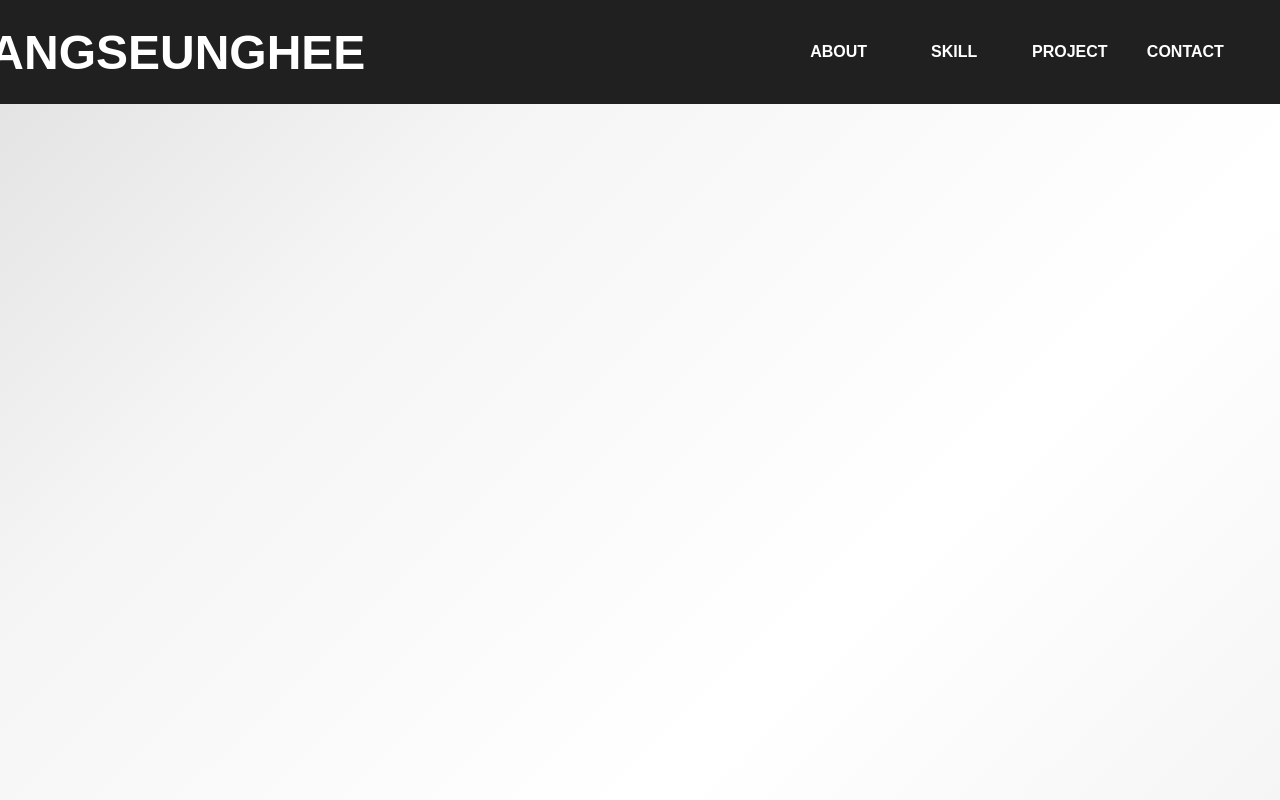
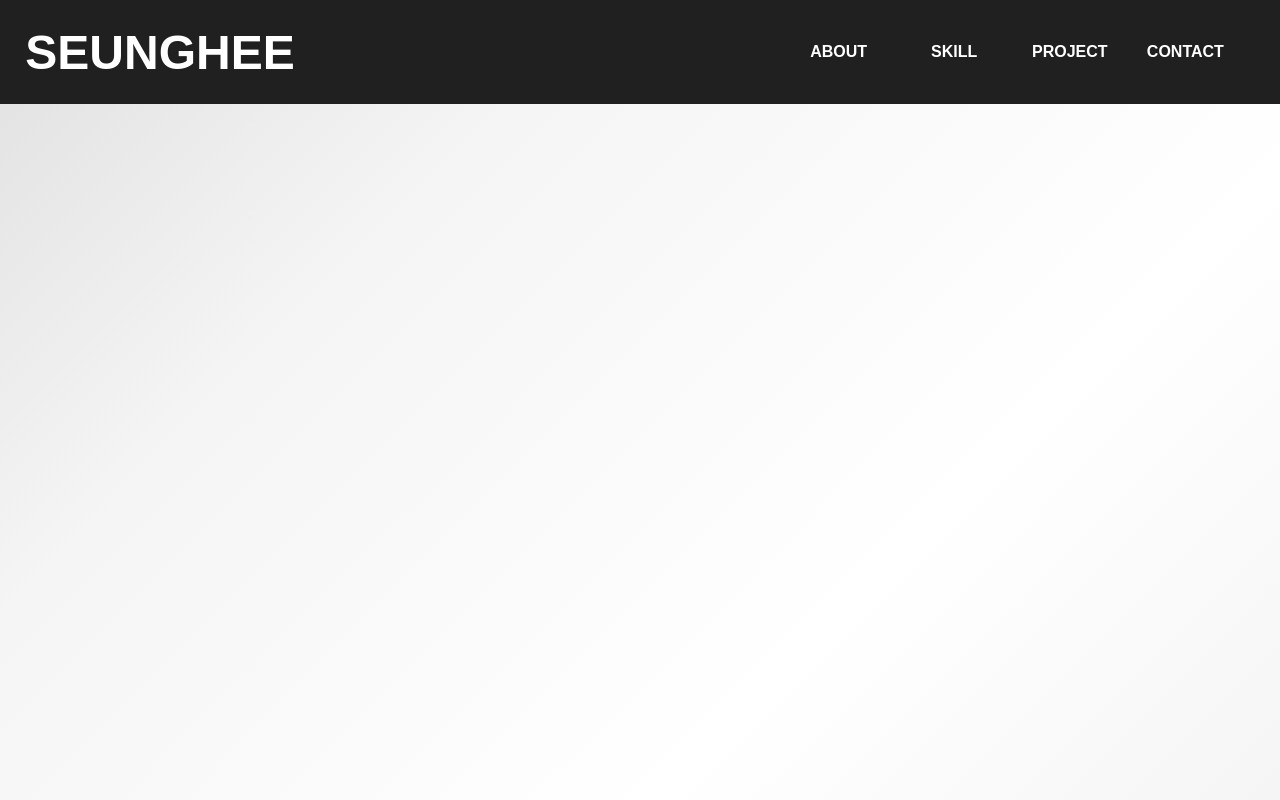
Before and after one commit to seunghee1108/portfolio, a Next.js app: page / in a window 1280 px wide. Shown: the top 800 px of the page. Built offline with nearby package versions, Linux system fonts and the light colour scheme.

Commit message:
topbar 수정

```diff
--- a/app/components/Topbar.tsx
+++ b/app/components/Topbar.tsx
@@ -16,7 +16,7 @@ function Topbar({ box1Ref, box2Ref, box3Ref, box4Ref, box5Ref}) {
   return (
     <div className={styles.topbar}>
       <div className={styles.div2}>
-        <Link href="/">BANGSEUNGHEE</Link>
+        <Link href="/">SEUNGHEE</Link>
       </div>
       <div className={styles.div3}>
         <a className={styles.link} onClick={() => scrollToRef(box1Ref)}>
```
